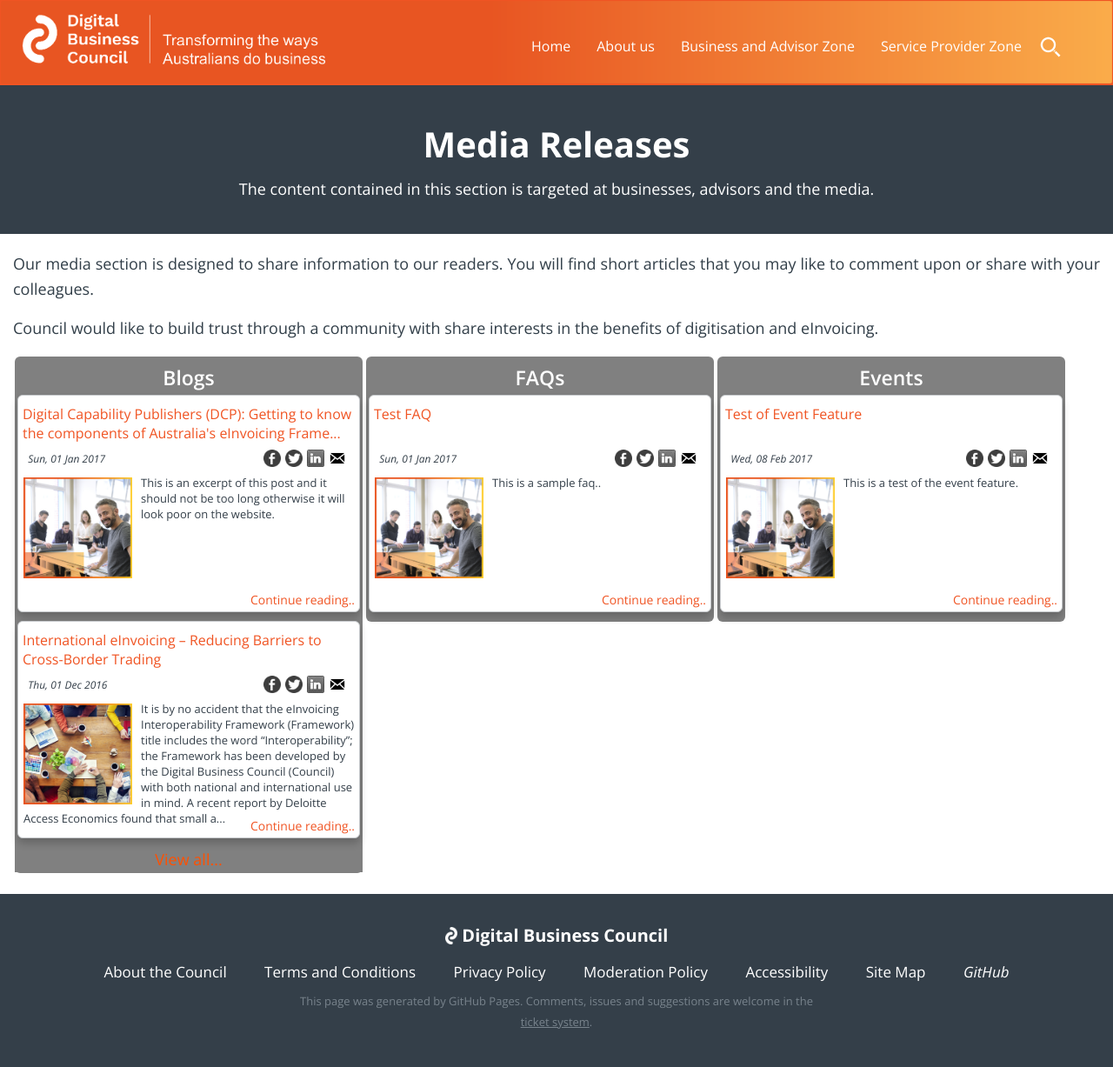
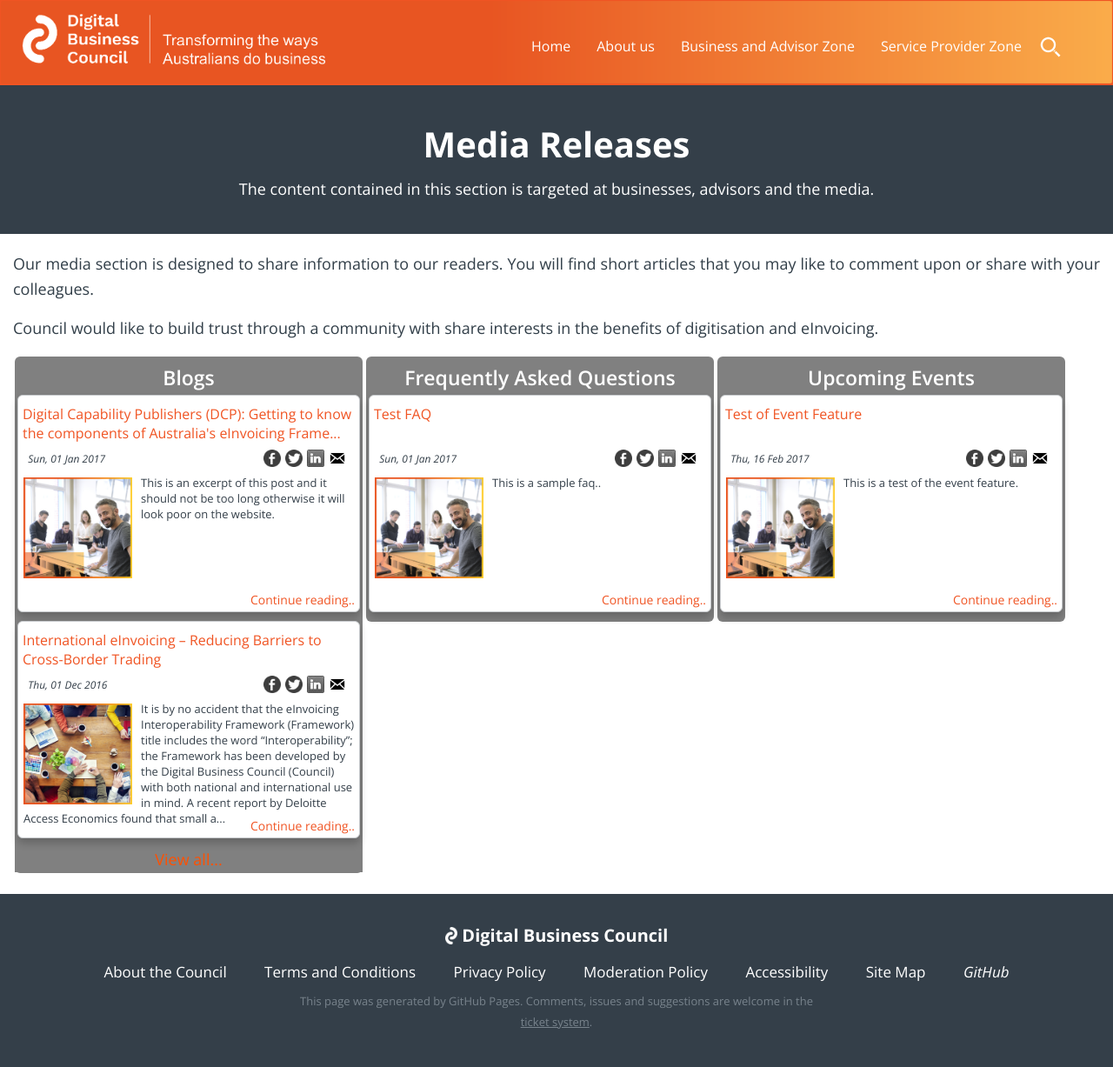
Before and after one commit to Digital-Business-Council/Digital-Business-Council.github.io, a Jekyll site: the page built from pages/business-zone/blogs/media-jump-page.md, in a window 1280 px wide. Shown: the whole page at 87% size. Built offline with Jekyll 4.4.1, drawn with Linux system fonts in a browser that asks for light colours.

Commit message:
Update media-jump-page.md

```diff
--- a/pages/business-zone/blogs/media-jump-page.md
+++ b/pages/business-zone/blogs/media-jump-page.md
@@ -67,7 +67,7 @@
 
 <div class="media-zone-cardstack">
 <div class="media-zone-cardstack-header">
-     <h3><span>FAQs</span></h3>
+     <h3><span>Frequently Asked Questions</span></h3>
 </div>
 
   {% for blog-page in site.categories.faq %}
@@ -117,7 +117,7 @@
 
 <div class="media-zone-cardstack">
 <div class="media-zone-cardstack-header">
-     <h3><span>Events</span></h3>
+     <h3><span>Upcoming Events</span></h3>
 </div>
 
   {% for blog-page in site.categories.event %}
@@ -129,7 +129,7 @@
     	</div>
 
 	<div class="card-date">
-		<i>&nbsp;&nbsp;{{ blog-page.date | date: "%a, %d %b %Y" }}</i>
+		<i>&nbsp;&nbsp;{{ blog-page.event-datetime | date: "%a, %d %b %Y" }}</i>
 	</div>
 
 	<div class="card-social">
```
